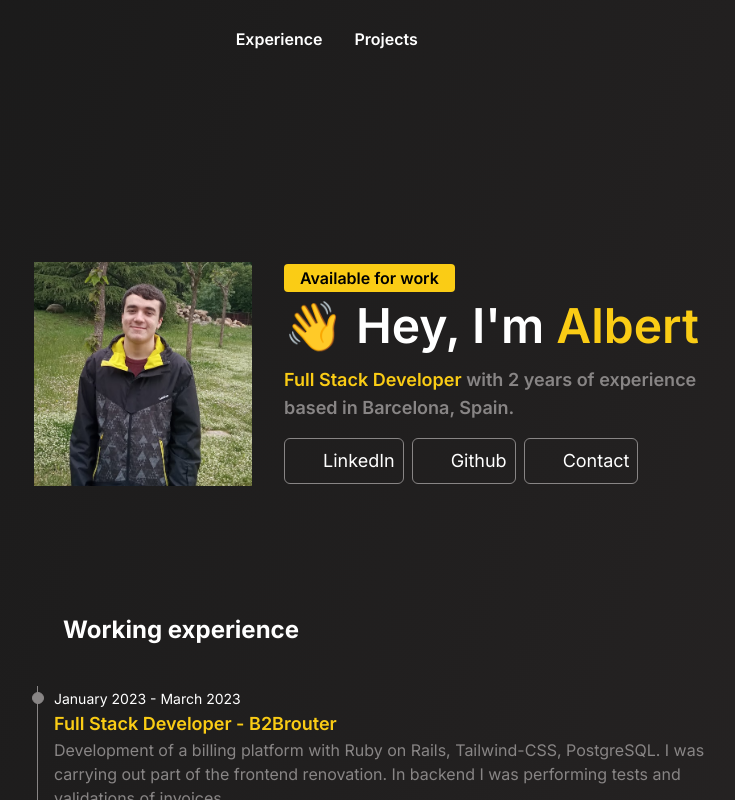
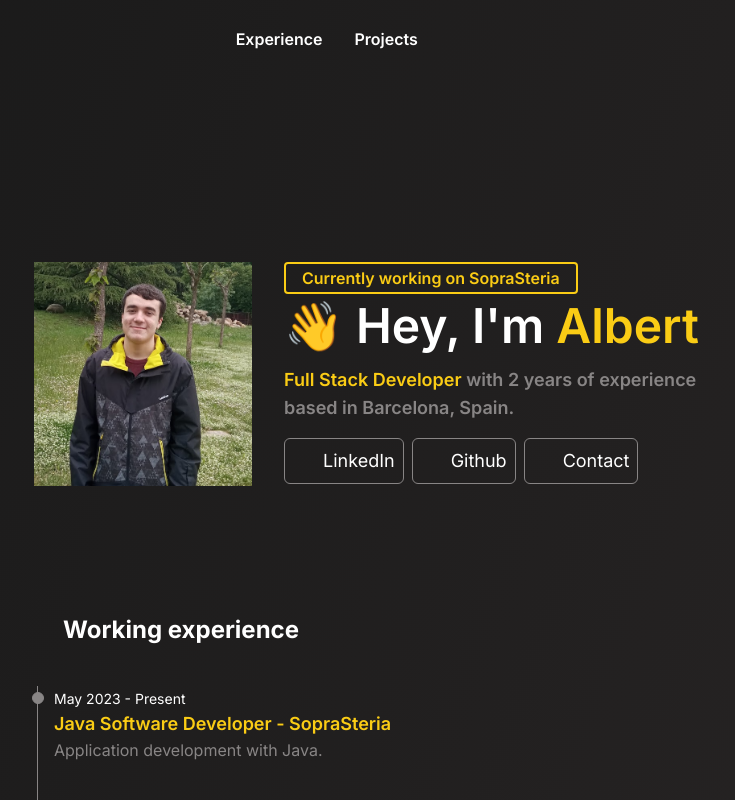
Before and after one commit to albertcastineira/web-portfolio, a React (Vite) app: page / in a window 1280 px wide. Shown: the top 800 px of the page, without its empty margins (261-996 px from the left). Built offline with nearby package versions, Linux system fonts and the light colour scheme; some icons are missing.

Commit message:
Add new job position

```diff
--- a/src/components/Content.jsx
+++ b/src/components/Content.jsx
@@ -17,8 +17,8 @@ function Content({translations}) {
                         />
                     </div>
                     <div className="welcome px-4 text-center md:text-left mt-8 md:mt-0">
-                        <span className="bg-transparent bg-yellow-400 relative top-1 text-black font-semibold px-4 py-1 rounded">
-                            {translations.AvForWork}
+                        <span className="bg-transparent border-2 border-yellow-400 relative top-1 text-yellow-400 font-semibold px-4 py-1 rounded">
+                            {translations.CurrentlyWorkingOn}
                         </span>
 
                         <h1 className="text-white text-2xl md:text-5xl font-inter font-semibold my-4">
@@ -59,6 +59,12 @@ function Content({translations}) {
                 </h2>
 
                     <ol className="relative border-s border-[#888585] ml-3">
+                        <li className="mb-10 ms-4">
+                            <div className="absolute w-3 h-3  rounded-full mt-1.5 -start-1.5 border border-[#888585] bg-[#888585]"></div>
+                            <time className="mb-1 text-sm font-normal leading-none text-white">{translations.Date3}</time>
+                            <h3 className="text-lg font-semibold text-yellow-400">Java Software Developer - SopraSteria</h3>
+                            <p className="mb-4 text-base font-normal text-[#888585]">{translations.JobDesc3}</p>
+                        </li>
                         <li className="mb-10 ms-4">
                             <div className="absolute w-3 h-3  rounded-full mt-1.5 -start-1.5 border border-[#888585] bg-[#888585]"></div>
                             <time className="mb-1 text-sm font-normal leading-none text-white">{translations.Date1}</time>
--- a/src/locales/en.json
+++ b/src/locales/en.json
@@ -2,6 +2,7 @@
     "Experience": "Experience",
     "Projects": "Projects",
     "AvForWork": "Available for work",
+    "CurrentlyWorkingOn": "Currently working on SopraSteria",
     "Hey":"Hey, I'm",
     "Contact":"Contact",
     "FullStackDeveloper":"Full Stack Developer",
@@ -10,8 +11,10 @@
     "WorkingExperience":"Working experience",
     "Date1":"January 2023 - March 2023",
     "Date2":"January 2021 - December 2022",
+    "Date3":"May 2023 - Present",
     "JobDesc1":"Development of a billing platform with Ruby on Rails, Tailwind-CSS, PostgreSQL. I was carrying out part of the frontend renovation. In backend I was performing tests and validations of invoices.",
     "JobDesc2":"Development of several object management platforms customized for each client. The tech stack was: Ruby on Rails, Bootstrap, Tailwind CSS, React, Vanilla Js, CSS, MySQL. Layout of landing pages and configuration of a SOLR search engine.",
+    "JobDesc3":"Application development with Java.",
     "ProjectDesc1":"An inventory management application designed for warehouses in any business, with a focus on accessibility and speed. Developed in 4 weeks by a 3-member group, covering both frontend and backend.",
     "ProjectDesc2":"A small project to learn the basics of Vue and the use of local storage. It is a responsive reading list with search filters.",
     "ProjectDesc3":"A page that tries to change the problem of having too many bookmarks in the browser. Very useful to avoid wasting time looking for bookmarks.",
--- a/src/locales/es.json
+++ b/src/locales/es.json
@@ -2,6 +2,7 @@
     "Experience": "Experiencia",
     "Projects": "Proyectos",
     "AvForWork": "Disponible para trabajar",
+    "CurrentlyWorkingOn": "Actualmente trabajando en SopraSteria",
     "Hey":"Hola, soy",
     "Contact":"Contacto",
     "FullStackDeveloper":"Full Stack Developer",
@@ -10,8 +11,10 @@
     "WorkingExperience":"Experiencia laboral",
     "Date1":"Enero 2023 - Mayo 2023",
     "Date2":"Enero 2021 - Diciembre 2022",
+    "Date3":"Mayo 2023 - Actualidad",
     "JobDesc1":"Desarrollo de una plataforma de facturación hecha con Ruby on Rails, Tailwind-CSS, PostgreSQL. Estaba encargado de una parte de la renovación del frontend. En el backend hacia test y validaciones para las facturas.",
     "JobDesc2":"Desarrollo de varias plataformas basadas en objetos customizables para clientes. El tech stack era: Ruby on Rails, Bootstrap, Tailwind CSS, React, Vanilla Js, CSS, MySQL. Maquetación de landing pages y configuración de un buscador con SOLR.",
+    "JobDesc3":"Desarrollo de aplicaciones con Java.",
     "ProjectDesc1":"Aplicación de gestión de inventariado. Centrada en la velocidad y accesibilidad. Frontend y backend. Desarrollado en 4 semanas en un equipo de 3 personas.",
     "ProjectDesc2":"Un proyecto pequeño para aprender las bases de Vue y el local storage. Es una lista de lectura con filtros de búsqueda responsiva",
     "ProjectDesc3":"Una página que intenta resolver el problema con muchos marcadores en el navegador. Muy útil para dejar de perder tiempo buscandolos.",
```
